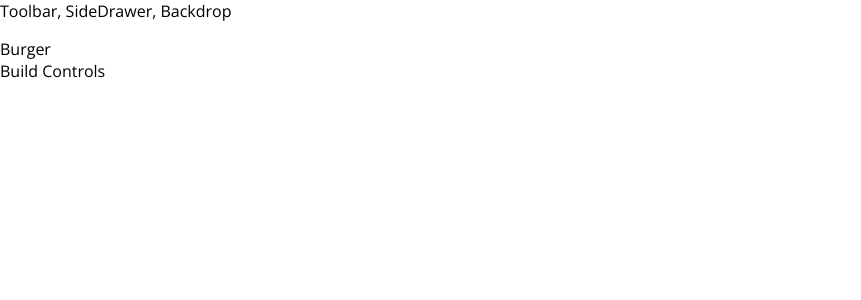
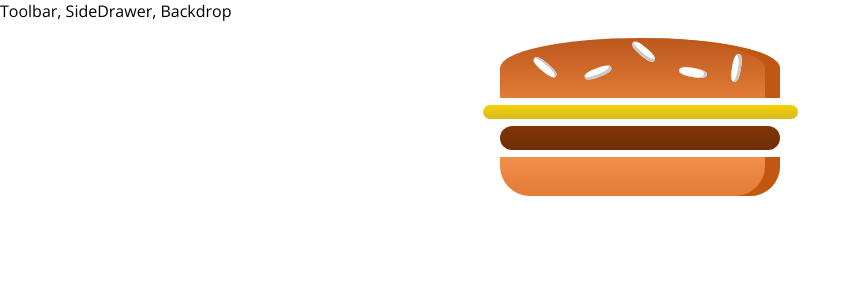
Before and after one commit to zdrale/Burger, a React app: page / in a window 1280 px wide. Shown: the top 300 px of the page, without its empty margins (0-861 px from the left). Built offline with nearby package versions, Linux system fonts and the light colour scheme.

Commit message:
Hardcoded burger to test styling and render logic

```diff
--- /dev/null
+++ b/src/components/Burger/Burger.css
@@ -0,0 +1,33 @@
+.Burger{
+    width: 100%;
+    margin: auto;
+    height: 350px;
+    text-align: center;
+    font-weight: bold;
+    font-size: 1.2rem;
+}
+
+
+@media (min-width:1000px) and (min-height: 700px) {
+    .Burger{
+        width: 700px;
+        height: 600px;
+    }
+
+}
+
+@media (min-width:500px) and (min-height: 401px) {
+    .Burger{
+        width: 450px;
+        height: 400px;
+    }
+
+}
+
+@media (min-width:500px) and (min-height: 400px) {
+    .Burger{
+        width: 350px;
+        height: 300px;
+    }
+
+}
--- a/src/components/Burger/Burger.js
+++ b/src/components/Burger/Burger.js
@@ -0,0 +1,16 @@
+import classes from "./Burger.css";
+import BurgerIngredients from "./BurgerIngredient/BurgerIngredient";
+import React from "react";
+
+const burger = () => {
+  return (
+    <div className={classes.Burger}>
+      <BurgerIngredients type="bread-top" />
+      <BurgerIngredients type="cheese" />
+      <BurgerIngredients type="meat" />
+      <BurgerIngredients type="bread-bottom" />
+    </div>
+  );
+};
+
+export default burger;
--- a/src/components/Burger/BurgerIngredient/BurgerIngredient.js
+++ b/src/components/Burger/BurgerIngredient/BurgerIngredient.js
@@ -1,6 +1,6 @@
-import classes from "./BurgerIngredients.css";
-import { checkPropTypes } from "prop-types";
+import classes from "./BurgerIngredient.css";
 import { Component } from "react";
+import React from "react";
 
 class BurgerIngredients extends Component {
   render() {
@@ -11,11 +11,9 @@ class BurgerIngredients extends Component {
         break;
       case "bread-top":
         ingredient = (
-          <div className="bread-top">
-            <div className={classes.BreadTop}>
-              <div className={classes.Seeds1}></div>
-              <div className={classes.Seeds2}></div>
-            </div>
+          <div className={classes.BreadTop}>
+            <div className={classes.Seeds1}></div>
+            <div className={classes.Seeds2}></div>
           </div>
         );
         break;
@@ -25,10 +23,10 @@ class BurgerIngredients extends Component {
       case "cheese":
         ingredient = <div className={classes.Cheese}></div>;
         break;
-      case "Salad":
+      case "salad":
         ingredient = <div className={classes.Salad}></div>;
         break;
-      case "Bacon":
+      case "bacon":
         ingredient = <div className={classes.Bacon}></div>;
         break;
       default:
@@ -39,8 +37,4 @@ class BurgerIngredients extends Component {
   }
 }
 
-BurgerIngredients.checkPropTypes = {
-  type: PropTypes.string.isRequired,
-};
-
 export default BurgerIngredients;
--- a/src/containers/BurgerBuilder.js
+++ b/src/containers/BurgerBuilder.js
@@ -1,12 +1,12 @@
 import React, { Component } from "react";
 import Auxilery from "../hoc/Auxilery";
+import Burger from "../components/Burger/Burger";
 
 class BurgerBuilder extends Component {
   render() {
     return (
       <Auxilery>
-        <div>Burger</div>
-        <div>Build Controls</div>
+        <Burger />
       </Auxilery>
     );
   }
```
